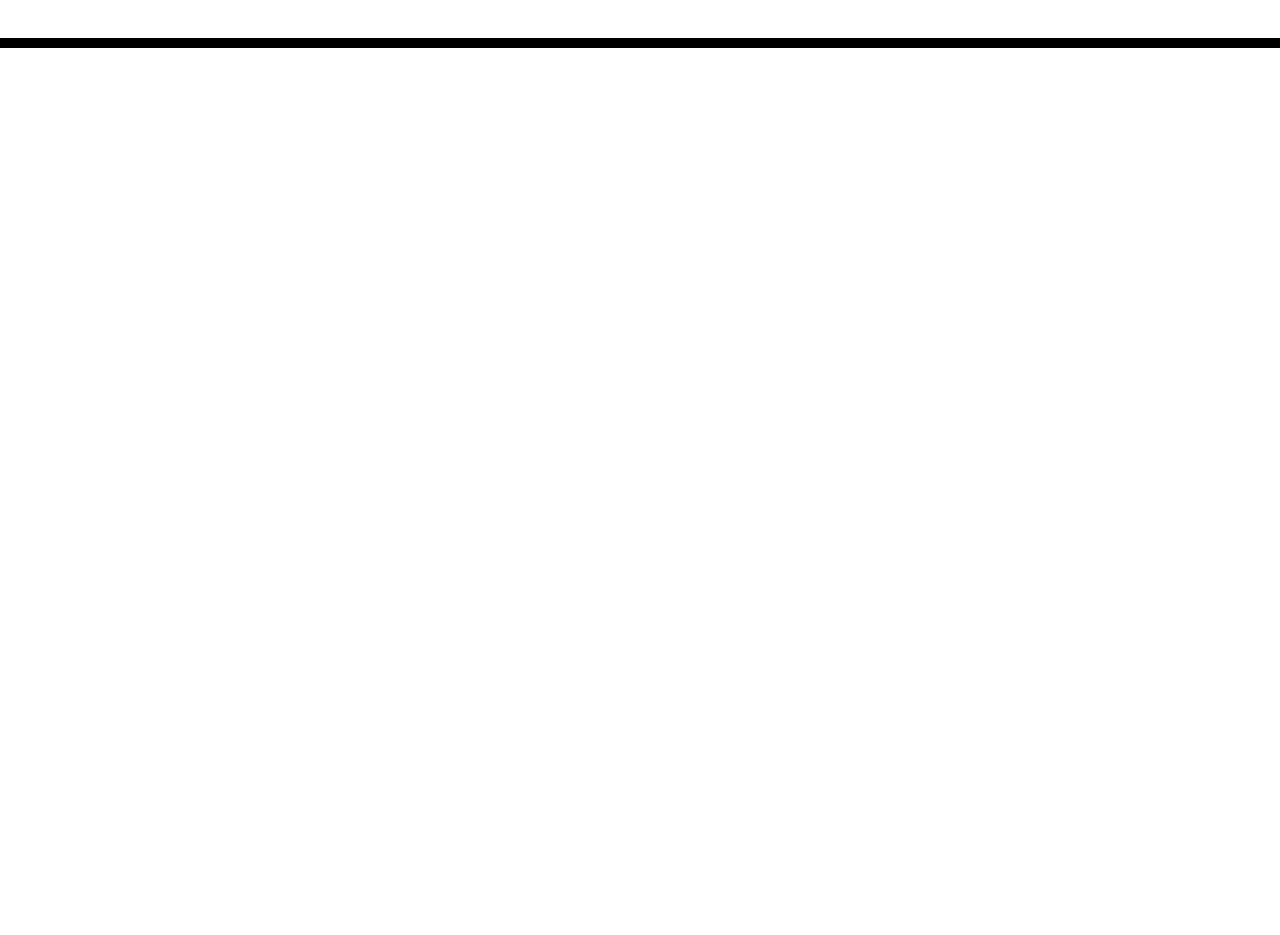
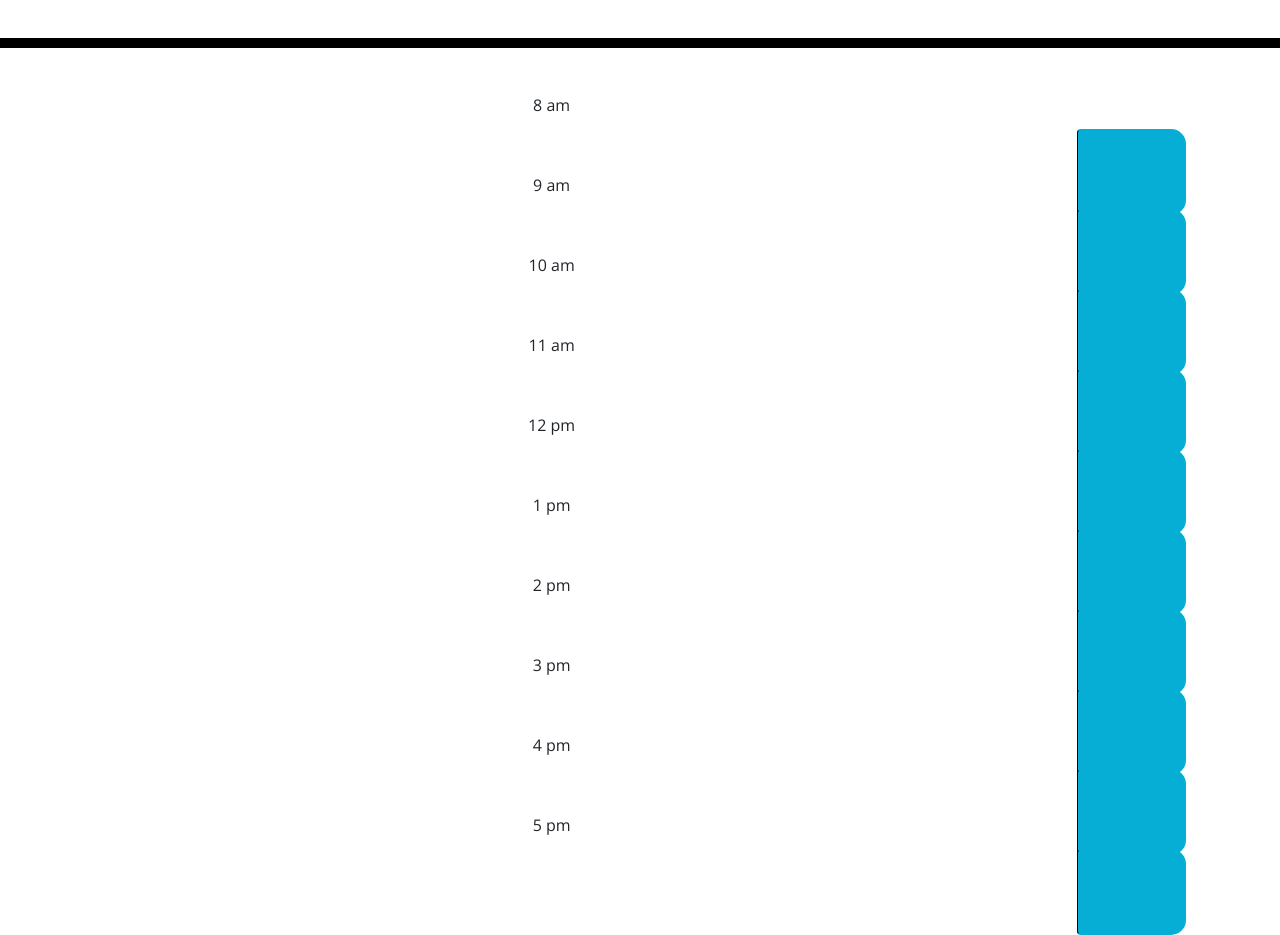
Before and after one commit to akaur09/Personal-Planner, a plain HTML site: page assets/index.html in a window 1280 px wide. Shown: the part 220-1155 px from the top of the page. Before the commit the page ends 800 px from the top, so only its background shows below. Drawn offline with nearby package versions, Linux system fonts and the light colour scheme.

Commit message:
add time blocks to script.js

```diff
--- a/assets/index.html
+++ b/assets/index.html
@@ -6,7 +6,7 @@
     <meta http-equiv="X-UA-Compatible" content="ie=edge" />
     <link
       rel="stylesheet"
-      href="https://stackpath.bootstrapcdn.com/bootstrap/4.3.1/css/bootstrap.min.css"
+      href="https://cdnjs.cloudflare.com/ajax/libs/twitter-bootstrap/4.5.0/css/bootstrap.min.css"
     />
     <link
       rel="stylesheet"
@@ -28,11 +28,121 @@
       <p class="lead">A simple calendar app for scheduling your work day</p>
       <p id="currentDay" class="lead"></p>
     </header>
-    <div class="container">
+    <div class="Timeblocks" id="Planner">
       <!-- Timeblocks go here -->
+      <section id="8" class="row time-block">
+        <div class="col-md-10 hours">
+          8 am
+        </div>
+        <textarea class="col-md-10 plan">
+        </textarea>
+        <button class="btn saveBtn col-md-1">
+          <i class="savePlan"></i>
+        </button>
+      </section>
+
+      <section id="9" class="row time-block">
+        <div class="col-md-10 hours">
+          9 am
+        </div>
+        <textarea class="col-md-10 plan">
+        </textarea>
+        <button class="btn saveBtn col-md-1">
+          <i class="savePlan"></i>
+        </button>
+      </section>
+
+      <section id="10" class="row time-block">
+        <div class="col-md-10 hours">
+          10 am
+        </div>
+        <textarea class="col-md-10 plan">
+        </textarea>
+        <button class="btn saveBtn col-md-1">
+          <i class="savePlan"></i>
+        </button>
+      </section>
+
+      <section id="11" class="row time-block">
+        <div class="col-md-10 hours">
+          11 am
+        </div>
+        <textarea class="col-md-10 plan">
+        </textarea>
+        <button class="btn saveBtn col-md-1">
+          <i class="savePlan"></i>
+        </button>
+      </section>
+
+      <section id="12" class="row time-block">
+        <div class="col-md-10 hours">
+          12 pm
+        </div>
+        <textarea class="col-md-10 plan">
+        </textarea>
+        <button class="btn saveBtn col-md-1">
+          <i class="savePlan"></i>
+        </button>
+      </section>
+
+      <section id="1" class="row time-block">
+        <div class="col-md-10 hours">
+          1 pm
+        </div>
+        <textarea class="col-md-10 plan">
+        </textarea>
+        <button class="btn saveBtn col-md-1">
+          <i class="savePlan"></i>
+        </button>
+      </section>
+
+      <section id="2" class="row time-block">
+        <div class="col-md-10 hours">
+          2 pm
+        </div>
+        <textarea class="col-md-10 plan">
+        </textarea>
+        <button class="btn saveBtn col-md-1">
+          <i class="savePlan"></i>
+        </button>
+      </section>
+
+      <section id="3" class="row time-block">
+        <div class="col-md-10 hours">
+          3 pm
+        </div>
+        <textarea class="col-md-10 plan">
+        </textarea>
+        <button class="btn saveBtn col-md-1">
+          <i class="savePlan"></i>
+        </button>
+      </section>
+
+      <section id="4" class="row time-block">
+        <div class="col-md-10 hours">
+          4 pm
+        </div>
+        <textarea class="col-md-10 plan">
+        </textarea>
+        <button class="btn saveBtn col-md-1">
+          <i class="savePlan"></i>
+        </button>
+      </section>
+
+      <section id="5" class="row time-block">
+        <div class="col-md-10 hours">
+          5 pm
+        </div>
+        <textarea class="col-md-10 plan">
+        </textarea>
+        <button class="btn saveBtn col-md-1">
+          <i class="savePlan"></i>
+        </button>
+      </section>
     </div>
 
     <script src="https://cdnjs.cloudflare.com/ajax/libs/jquery/3.2.1/jquery.min.js"></script>
     <script src="https://cdnjs.cloudflare.com/ajax/libs/moment.js/2.24.0/moment.min.js"></script>
+    <script src="./script.js"></script>
   </body>
 </html>
--- a/assets/script.js
+++ b/assets/script.js
@@ -11,3 +11,34 @@
 // THEN the text for that event is saved in local storage
 // WHEN I refresh the page
 // THEN the saved events persist
+$(document).ready(function(){
+    $("#currentday").text(moment().format("dddd, MMMM Do YYYY, h:mm:ss a"));
+
+    $(".savePlan").on("click", function(){
+        var time= $(this).parent().attr("id");
+        var text = $(this).siblings(".description").val();
+        console.log(this);
+        localStorage.setItem(time,text);
+    })
+    $("#8.description").val(localStorage).getItem("#8");
+    $("#9.description").val(localStorage).getItem("#9");
+    $("#10.description").val(localStorage).getItem("#10");
+    $("#11.description").val(localStorage).getItem("#11");
+    $("#12.description").val(localStorage).getItem("#12");
+    $("#1.description").val(localStorage).getItem("#1");
+    $("#2.description").val(localStorage).getItem("#2");
+    $("#3.description").val(localStorage).getItem("#3");
+    $("#4.description").val(localStorage).getItem("#4");
+    $("#5.description").val(localStorage).getItem("#5");
+
+    function timeTrack(){
+        var currenthour = moment().hour();
+
+        $(".time-block").each(function(){
+            var hourblock =parseInt($(this).attr("id").split("hour")[1]);
+            console.log(hourblock, currenthour)
+
+            if
+        })
+    }
+})
```
Also changed, not shown: 1 other file.
